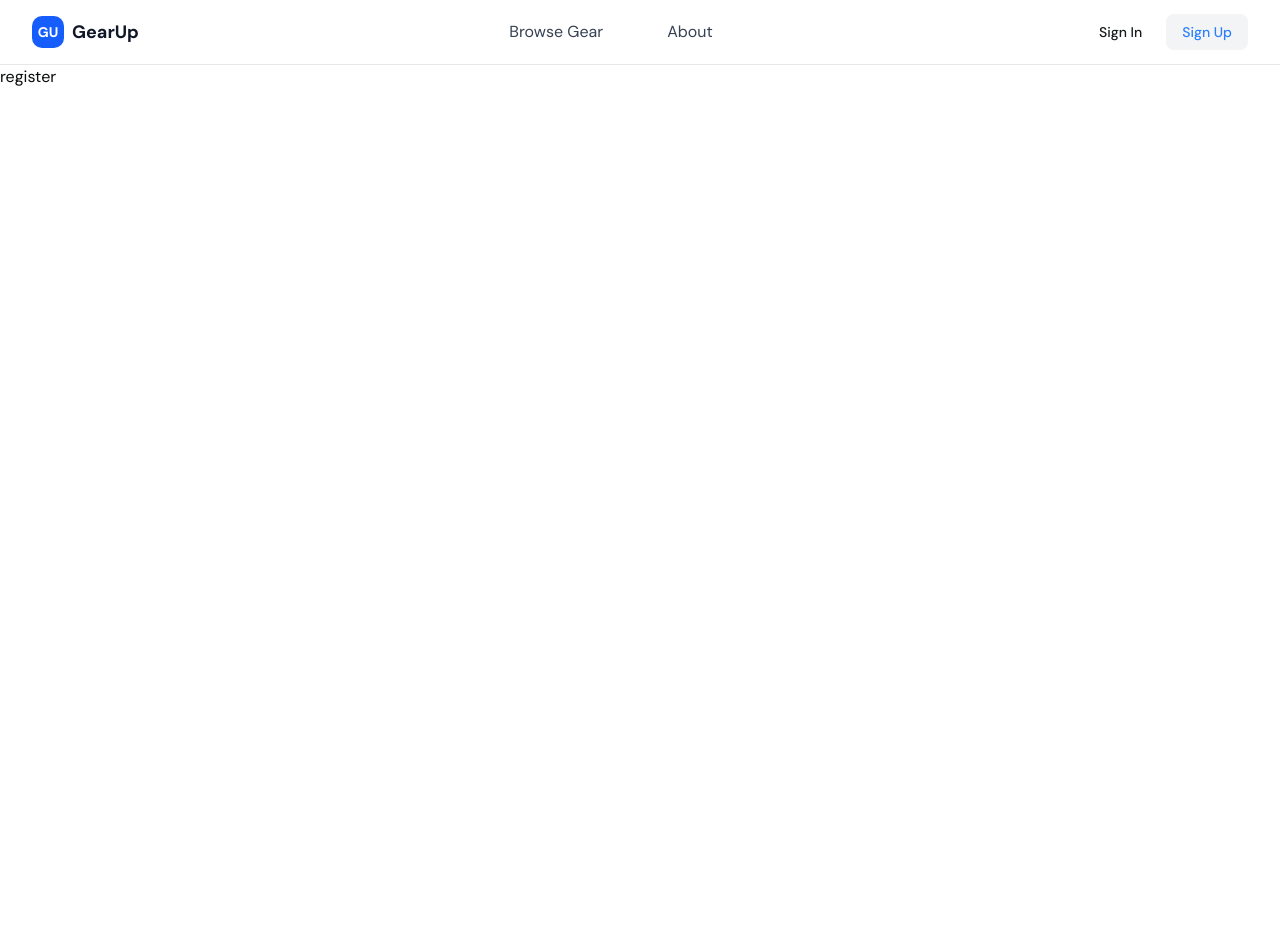
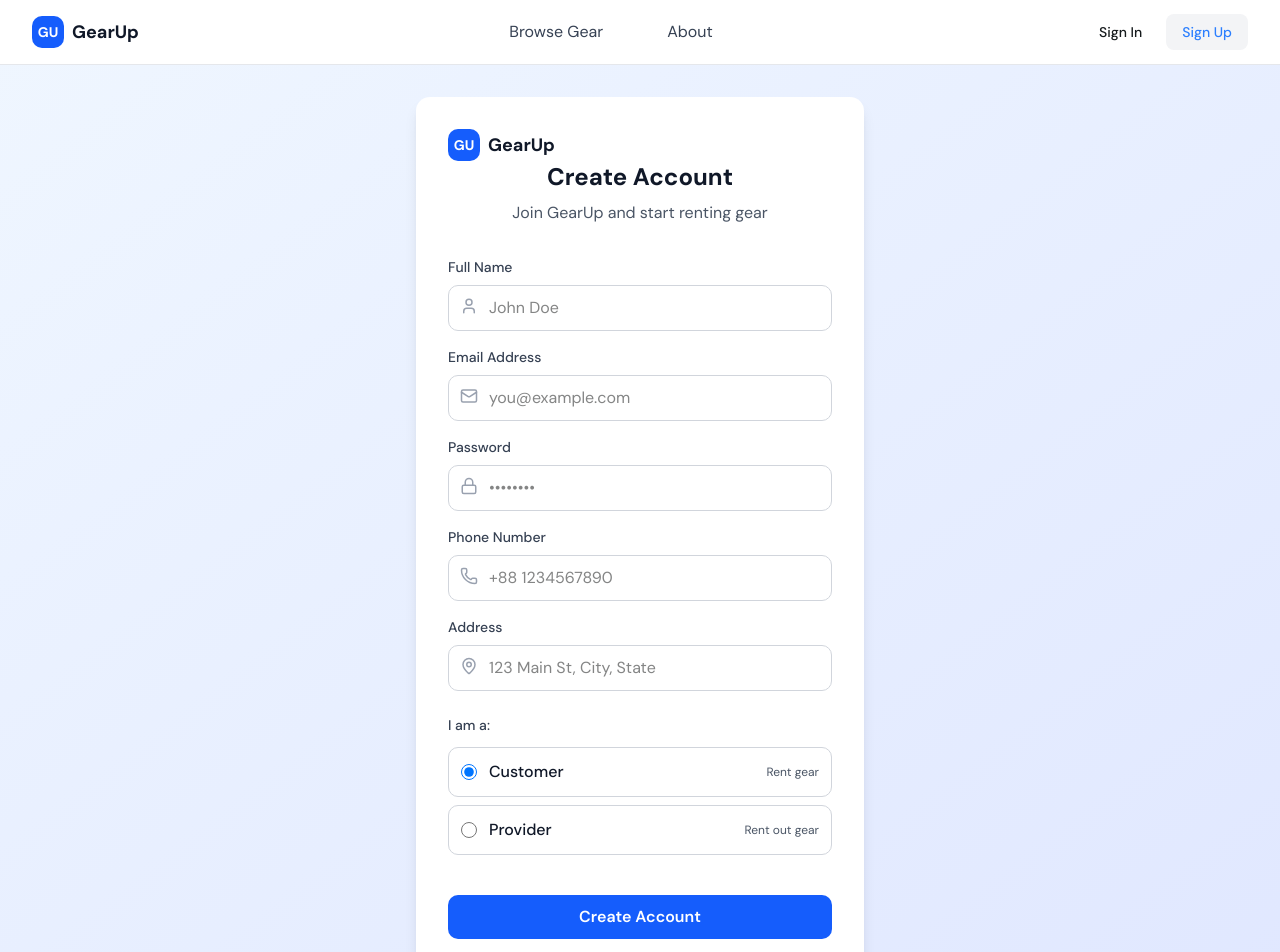
Before and after one commit to mehediweb01/gear-up-web, a Next.js app: page /register in a window 1280 px wide. Shown: the top 952 px of the page. Before the commit the page ends 800 px from the top, so only its background shows below. Built offline with nearby package versions, Linux system fonts and the light colour scheme; no server answers.

Commit message:
register page & auth-actions inputvalidation

```diff
--- a/app/(auth)/_actions/authActions.ts
+++ b/app/(auth)/_actions/authActions.ts
@@ -4,14 +4,26 @@
 import { cookies } from "next/headers";
 import { redirect } from "next/navigation";
 
+const validateEmail = (email: string) => {
+  return /^[^\s@]+@[^\s@]+\.[^\s@]+$/.test(email);
+};
+
 export const loginAction = async (prevState: any, formData: FormData) => {
-  const email = formData.get("email");
+  const email = formData.get("email") as string;
   const password = formData.get("password");
 
   const payload = {
     email,
     password,
   };
+
+  if (!email || !password) {
+    return { success: false, message: "Input filed are required!" };
+  }
+
+  if (!validateEmail(email)) {
+    return { success: false, message: "Email is wrong!" };
+  }
 
   const res = await fetch(`${process.env.BACKEND_API_URL}/api/auth/login`, {
     method: "POST",
@@ -43,3 +55,45 @@ export const loginAction = async (prevState: any, formData: FormData) => {
 
   return result;
 };
+
+export const registerAction = async (prevState: any, formData: FormData) => {
+  const name = formData.get("name");
+  const email = formData.get("email") as string;
+  const password = formData.get("password");
+  const phone = formData.get("phone");
+  const address = formData.get("address");
+  const role = formData.get("role");
+
+  const payload = {
+    name,
+    email,
+    password,
+    phone,
+    role,
+    address,
+  };
+
+  if (!name || !email || !password || !phone || !address || !role) {
+    return { success: false, message: "All filed are required!" };
+  }
+
+  if (!validateEmail(email)) {
+    return { success: false, message: "Email is wrong!" };
+  }
+
+  const res = await fetch(`${process.env.BACKEND_API_URL}/api/auth/register`, {
+    method: "POST",
+    headers: {
+      "Content-Type": "application/json",
+    },
+    body: JSON.stringify(payload),
+  });
+
+  const result = await res.json();
+
+  if (result.success) {
+    redirect("/login");
+  }
+
+  return result;
+};
--- /dev/null
+++ b/app/(auth)/_components/register/RegisterForm.tsx
@@ -0,0 +1,139 @@
+"use client";
+import { Lock, Mail, MapPin, Phone, User } from "lucide-react";
+import { useActionState, useEffect } from "react";
+import { toast } from "sonner";
+import { registerAction } from "../../_actions/authActions";
+
+const RegisterForm = () => {
+  const [state, action, pending] = useActionState(registerAction, false);
+
+  useEffect(() => {
+    if (!state) return;
+
+    if (state.success) {
+      toast.success(state.message || "Successfully logged in");
+    }
+
+    if (!state.success) {
+      toast.error(state.message || "Something went wrong");
+    }
+  }, [state]);
+
+  return (
+    <form className="space-y-4" action={action}>
+      <div>
+        <label className="block text-sm font-medium text-gray-700 mb-2">
+          Full Name
+        </label>
+        <div className="relative">
+          <User className="absolute left-3 top-3 text-gray-400" size={18} />
+          <input
+            type="text"
+            name="name"
+            placeholder="John Doe"
+            className="w-full pl-10 pr-4 py-2.5 border border-gray-300 rounded-lg focus:outline-none focus:ring-2 focus:ring-blue-500"
+          />
+        </div>
+      </div>
+
+      <div>
+        <label className="block text-sm font-medium text-gray-700 mb-2">
+          Email Address
+        </label>
+        <div className="relative">
+          <Mail className="absolute left-3 top-3 text-gray-400" size={18} />
+          <input
+            type="email"
+            name="email"
+            placeholder="you@example.com"
+            className="w-full pl-10 pr-4 py-2.5 border border-gray-300 rounded-lg focus:outline-none focus:ring-2 focus:ring-blue-500"
+          />
+        </div>
+      </div>
+
+      <div>
+        <label className="block text-sm font-medium text-gray-700 mb-2">
+          Password
+        </label>
+        <div className="relative">
+          <Lock className="absolute left-3 top-3 text-gray-400" size={18} />
+          <input
+            type="password"
+            name="password"
+            placeholder="••••••••"
+            className="w-full pl-10 pr-4 py-2.5 border border-gray-300 rounded-lg focus:outline-none focus:ring-2 focus:ring-blue-500"
+          />
+        </div>
+      </div>
+
+      <div>
+        <label className="block text-sm font-medium text-gray-700 mb-2">
+          Phone Number
+        </label>
+        <div className="relative">
+          <Phone className="absolute left-3 top-3 text-gray-400" size={18} />
+          <input
+            type="tel"
+            name="phone"
+            placeholder="+88 1234567890"
+            className="w-full pl-10 pr-4 py-2.5 border border-gray-300 rounded-lg focus:outline-none focus:ring-2 focus:ring-blue-500"
+          />
+        </div>
+      </div>
+
+      <div>
+        <label className="block text-sm font-medium text-gray-700 mb-2">
+          Address
+        </label>
+        <div className="relative">
+          <MapPin className="absolute left-3 top-3 text-gray-400" size={18} />
+          <input
+            type="text"
+            name="address"
+            placeholder="123 Main St, City, State"
+            className="w-full pl-10 pr-4 py-2.5 border border-gray-300 rounded-lg focus:outline-none focus:ring-2 focus:ring-blue-500"
+          />
+        </div>
+      </div>
+
+      <div className="pt-2">
+        <label className="block text-sm font-medium text-gray-700 mb-3">
+          I am a:
+        </label>
+        <div className="space-y-2">
+          <label className="flex items-center gap-3 p-3 border border-gray-300 rounded-lg cursor-pointer hover:bg-gray-50">
+            <input
+              type="radio"
+              name="role"
+              value="customer"
+              defaultChecked
+              className="w-4 h-4"
+            />
+            <span className="text-gray-900 font-medium">Customer</span>
+            <span className="text-xs text-gray-600 ml-auto">Rent gear</span>
+          </label>
+          <label className="flex items-center gap-3 p-3 border border-gray-300 rounded-lg cursor-pointer hover:bg-gray-50">
+            <input
+              type="radio"
+              name="role"
+              value="provider"
+              className="w-4 h-4"
+            />
+            <span className="text-gray-900 font-medium">Provider</span>
+            <span className="text-xs text-gray-600 ml-auto">Rent out gear</span>
+          </label>
+        </div>
+      </div>
+
+      <button
+        type="submit"
+        className="w-full py-2.5 bg-blue-600 text-white font-semibold rounded-lg hover:bg-blue-700 transition-colors mt-6 disabled:opacity-50 disabled:cursor-not-allowed"
+        disabled={pending}
+      >
+        {pending ? "Creating Account..." : "Create Account"}
+      </button>
+    </form>
+  );
+};
+
+export default RegisterForm;
--- a/app/(auth)/register/page.tsx
+++ b/app/(auth)/register/page.tsx
@@ -1,5 +1,39 @@
+import Logo from "@/components/shared/navbar/Logo";
+import Link from "next/link";
+import RegisterForm from "../_components/register/RegisterForm";
+
 const RegisterPage = () => {
-  return <div>register</div>;
+  return (
+    <div className="min-h-screen bg-linear-to-br from-blue-50 to-indigo-100 flex items-center justify-center px-4 py-8">
+      <div className="w-full max-w-md">
+        <div className="bg-white rounded-xl shadow-lg p-8">
+          <div>
+            <Logo />
+
+            <h1 className="text-2xl font-bold text-gray-900 text-center mb-2">
+              Create Account
+            </h1>
+            <p className="text-gray-600 text-center mb-8">
+              Join GearUp and start renting gear
+            </p>
+          </div>
+
+          <RegisterForm />
+
+          {/* Sign In Link */}
+          <p className="text-center text-gray-600 text-sm mt-6">
+            Already have an account?{" "}
+            <Link
+              href="/login"
+              className="text-blue-600 hover:text-blue-700 font-semibold"
+            >
+              Sign in
+            </Link>
+          </p>
+        </div>
+      </div>
+    </div>
+  );
 };
 
 export default RegisterPage;
--- a/app/layout.tsx
+++ b/app/layout.tsx
@@ -24,7 +24,7 @@ const RootLayout = async ({
   children: React.ReactNode;
 }>) => {
   const user = await getMe();
-  console.log(user, "user");
+
   return (
     <html
       lang="en"
@@ -37,7 +37,7 @@ const RootLayout = async ({
       )}
     >
       <body className="min-h-full flex flex-col">
-        <Toaster position="top-right" />
+        <Toaster position="top-right" richColors />
         <Navbar user={user} />
         <main>{children}</main>
       </body>
--- a/components/shared/navbar/ProfileDropDownMenu.tsx
+++ b/components/shared/navbar/ProfileDropDownMenu.tsx
@@ -35,11 +35,11 @@ const ProfileDropDownMenu = ({ user }: INavbarProps) => {
 
       case "dashboard":
         if (user.data.role === "ADMIN") {
-          redirect("/admin-dashboard");
+          return redirect("/admin-dashboard");
         } else if (user.data.role === "PROVIDER") {
-          redirect("/provider-dashboard");
+          return redirect("/provider-dashboard");
         } else if (user.data.role === "CUSTOMER") {
-          redirect("/dashboard");
+          return redirect("/dashboard");
         }
         break;
 
--- a/package.json
+++ b/package.json
@@ -18,12 +18,10 @@
     "next-themes": "^0.4.6",
     "react": "19.2.4",
     "react-dom": "19.2.4",
-    "react-hook-form": "^7.83.0",
     "shadcn": "^4.16.0",
     "sonner": "^2.0.7",
     "tailwind-merge": "^3.6.0",
-    "tw-animate-css": "^1.4.0",
-    "zod": "^4.4.3"
+    "tw-animate-css": "^1.4.0"
   },
   "devDependencies": {
     "@tailwindcss/postcss": "^4",
```
Also changed, not shown: app/(dashboard)/provider-dashboard/page.tsx (renamed from app/(dashboard)/provider-dashbaord/page.tsx), 1 other file (tests, documents, lock files or other folders).
